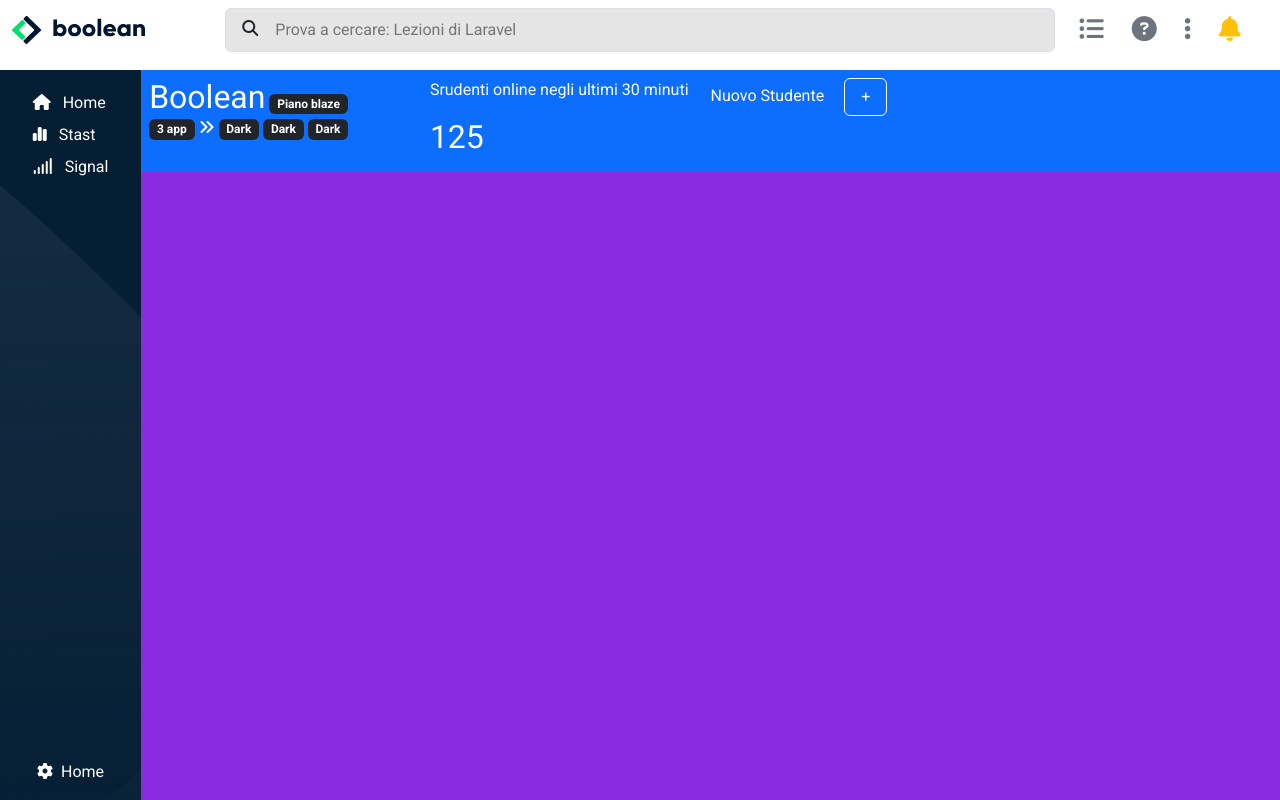
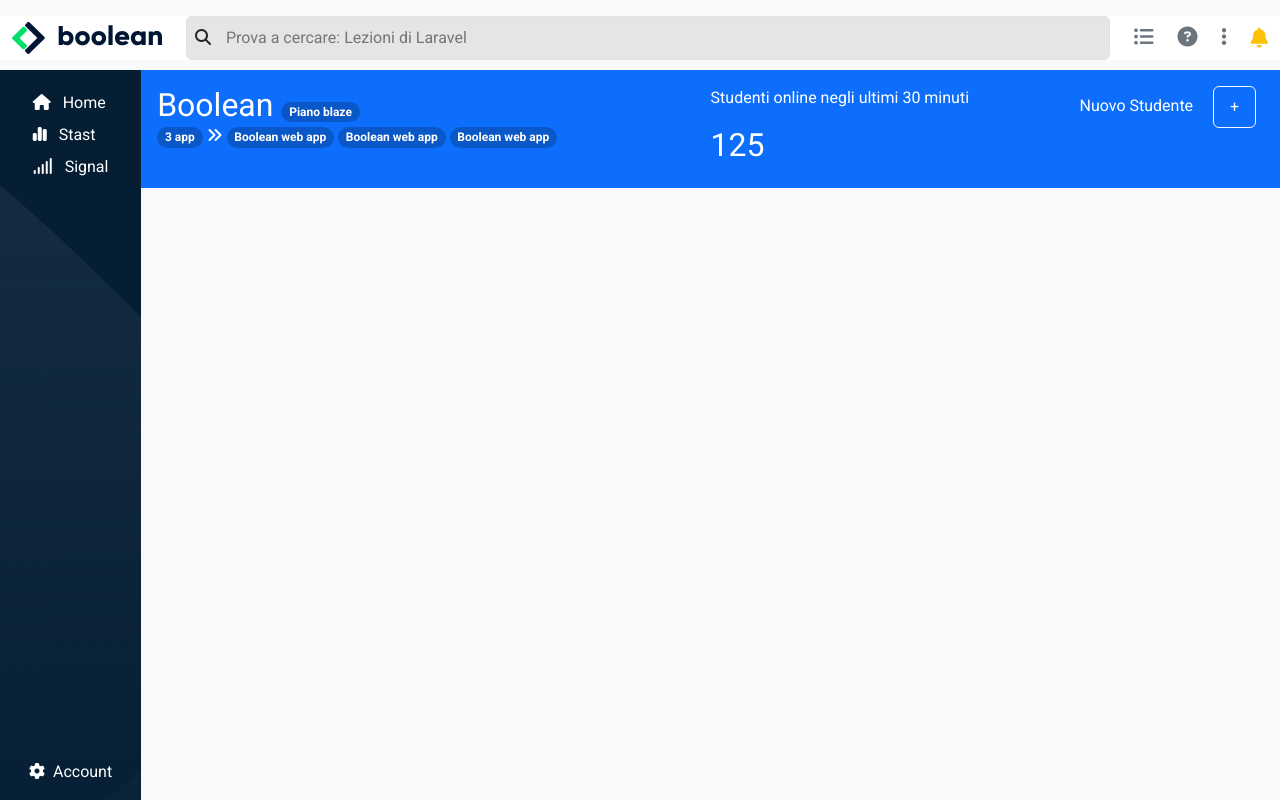
Before and after one commit to antoniodalterio/html-css-bootstrap-dashboard, a plain HTML site: page index.html in a window 1280 px wide. Drawn offline with nearby package versions, Linux system fonts and the light colour scheme.

Commit message:
feat: tob-bar main

```diff
--- a/css/_partyal/common.css
+++ b/css/_partyal/common.css
@@ -6,4 +6,5 @@ COMMON
 
 body {
   font-family: 'Roboto', sans-serif;
+  background-color: #f8f9fa;
 }
--- a/css/style.css
+++ b/css/style.css
@@ -20,7 +20,7 @@ HEADER
 ********
 */
 header {
-  height: 70px;
+  height: 4.375rem;
 }
 
 .ad-search {
@@ -28,17 +28,26 @@ header {
 }
 
 .img-small {
-  width: 3.4375rem;
+  width: 60px;
 }
 
-ul {
-  list-style: none;
+.img-large {
+  width: 150px;
 }
 
 nav a {
-  font-size: 25px;
+  font-size: 20px;
+}
+
+.fa-magnifying-glass {
   line-height: 1;
 }
+
+/*
+*******
+MAIN
+********
+*/
 
 main {
   height: calc(100vh - 70px);
@@ -60,5 +69,9 @@ main .side {
 main .contenuto-main {
   width: calc(100% - 70px);
   height: 100%;
-  background-color: blueviolet;
+  background-color: #f8f9fa;
 }
+
+.ad-bg-badge {
+  background-color: rgba(0, 0, 0, 0.212);
+}
--- a/index.html
+++ b/index.html
@@ -38,10 +38,10 @@
     <!-- MY CSS -->
   </head>
   <body>
-    <header class="py-2">
+    <header class="pt-1 pt-xl-3">
       <nav class="container-fluid">
-        <div class="row align-items-center">
-          <div class="col-sm-1 col-xl-2 pe-3">
+        <div class="row align-items-center bg-white">
+          <div class="col-auto">
             <div class="ad-container-img">
               <img
                 src="img/mobile-logo.png"
@@ -51,17 +51,19 @@
               <img
                 src="img/logo.svg"
                 alt="Logo-large"
-                class="d-none d-xl-block img-fluid"
+                class="d-none d-xl-block img-large"
               />
             </div>
           </div>
-          <div class="col-sm-10 col-xl-8">
+          <div class="col">
             <form action="get">
-              <div class="input-group rounded border py-2 ad-bg-search">
-                <label><i class="fa-solid fa-magnifying-glass px-3"></i></label>
+              <div
+                class="input-group rounded border py-2 ad-bg-search d-flex align-items-center"
+              >
+                <label><i class="fa-solid fa-magnifying-glass px-2"></i></label>
                 <input
                   type="search"
-                  class="border-0 col ad-search ad-bg-search"
+                  class="border-0 col ad-search ad-bg-search px-2"
                   placeholder="Prova a cercare: Lezioni di Laravel"
                   aria-label="Username"
                   aria-describedby="basic-addon1"
@@ -69,15 +71,15 @@
               </div>
             </form>
           </div>
-          <div class="col-sm-1 col-xl-2">
+          <div class="col-auto d-flex gap-4">
             <a href="#" role="button" class="d-none d-xl-inline-block"
-              ><i class="fa-solid fa-list-ul pe-4 text-secondary"></i
+              ><i class="fa-solid fa-list-ul text-secondary"></i
             ></a>
             <a href="#" role="button" class="d-none d-xl-inline"
-              ><i class="fa-solid fa-circle-question pe-4 text-secondary"></i
+              ><i class="fa-solid fa-circle-question text-secondary"></i
             ></a>
             <a href="#" role="button" class="d-none d-xl-inline"
-              ><i class="fa-solid fa-ellipsis-vertical pe-4 text-secondary"></i
+              ><i class="fa-solid fa-ellipsis-vertical text-secondary"></i
             ></a>
             <span class="dropdown">
               <button
@@ -104,7 +106,7 @@
     <main class="bg-primary d-flex">
       <div class="side py-3">
         <div class="d-flex text-white h-100 contenuto-nav">
-          <ul class="p-0">
+          <ul class="p-0 list-unstyled">
             <li>
               <i class="fa-solid fa-house py-2"></i>
               <span class="d-none d-xl-inline ps-2">Home</span>
@@ -121,27 +123,40 @@
 
           <div class="col-base">
             <i class="fa-solid fa-gear pe-2"></i
-            ><span class="d-none d-xl-inline">Home</span>
+            ><span class="d-none d-xl-inline">Account</span>
           </div>
         </div>
       </div>
       <div class="contenuto-main">
-        <div class="w-100 bg-primary d-lg-flex p-2 text-white">
-          <div class="order-lg-3 col col-lg-3">
+        <div class="w-100 bg-primary d-lg-flex p-3 text-white">
+          <div class="order-lg-3 col col-lg-4 col-xl-2 mb-3">
             <span class="pe-3">Nuovo Studente</span>
-            <button type="button" class="btn btn-outline-light px-3">+</button>
+            <button type="button" class="btn btn-outline-light px-3 py-2">
+              +
+            </button>
           </div>
-          <div class="order-lg-1 col col-lg-3">
-            <span class="h2">Boolean</span>
-            <span class="badge text-bg-dark">Piano blaze</span><br />
-            <span class="badge text-bg-dark">3 app</span>
+          <div class="order-lg-1 col col-lg-4 col-xl-6 mb-3">
+            <span class="h2 me-1">Boolean</span>
+            <span class="badge rounded-pill ad-bg-badge">Piano blaze</span
+            ><br />
+            <span class="badge rounded-pill ad-bg-badge">3 app</span>
             <span class=""> <i class="fa-solid fa-angles-right"></i></span>
-            <span class="badge text-bg-dark">Dark</span>
-            <span class="badge text-bg-dark">Dark</span>
-            <span class="badge text-bg-dark">Dark</span>
+            <span class="badge rounded-pill ad-bg-badge d-xl-none">+</span>
+            <span
+              class="badge rounded-pill ad-bg-badge d-none d-xl-inline-block"
+              >Boolean web app
+            </span>
+            <span
+              class="badge rounded-pill ad-bg-badge d-none d-xl-inline-block"
+              >Boolean web app
+            </span>
+            <span
+              class="badge rounded-pill ad-bg-badge d-none d-xl-inline-block"
+              >Boolean web app
+            </span>
           </div>
-          <div class="order-lg-2 col-3">
-            <p>Srudenti online negli ultimi 30 minuti</p>
+          <div class="order-lg-2 col col-lg-4 col-xl-4">
+            <p>Studenti online negli ultimi 30 minuti</p>
             <h2>125</h2>
           </div>
         </div>
```
